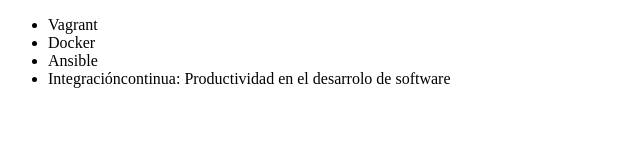
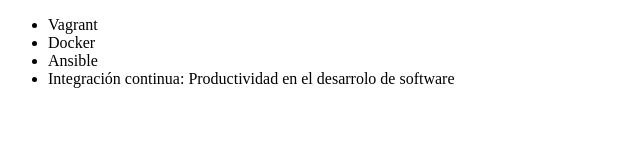
Before and after one commit to Uszq/curso---git, a plain HTML site: page index.html in a window 1280 px wide. Shown: the full height of the page, 0-640 px from the left. Drawn offline with Linux system fonts and the light colour scheme.

Commit message:
se modifica para corregir el nombre

```diff
--- a/index.html
+++ b/index.html
@@ -9,7 +9,7 @@
          <li> Vagrant </li>
          <li> Docker </li>
          <li> Ansible </li>
-         <li> Integracióncontinua: Productividad en el desarrolo de software </li>
+         <li> Integración continua: Productividad en el desarrolo de software </li>
      </ul>
 </body>
 </html>
```
